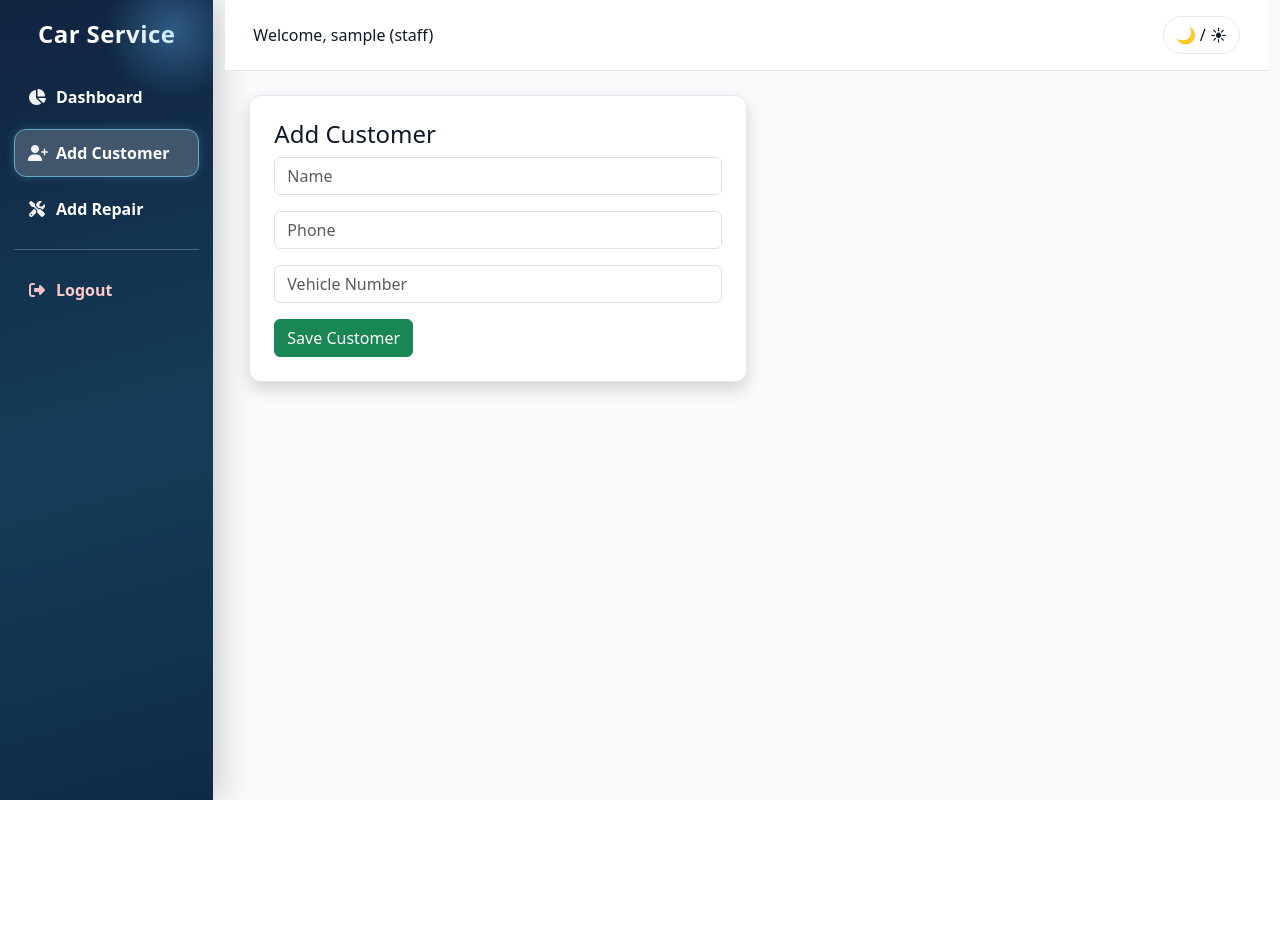
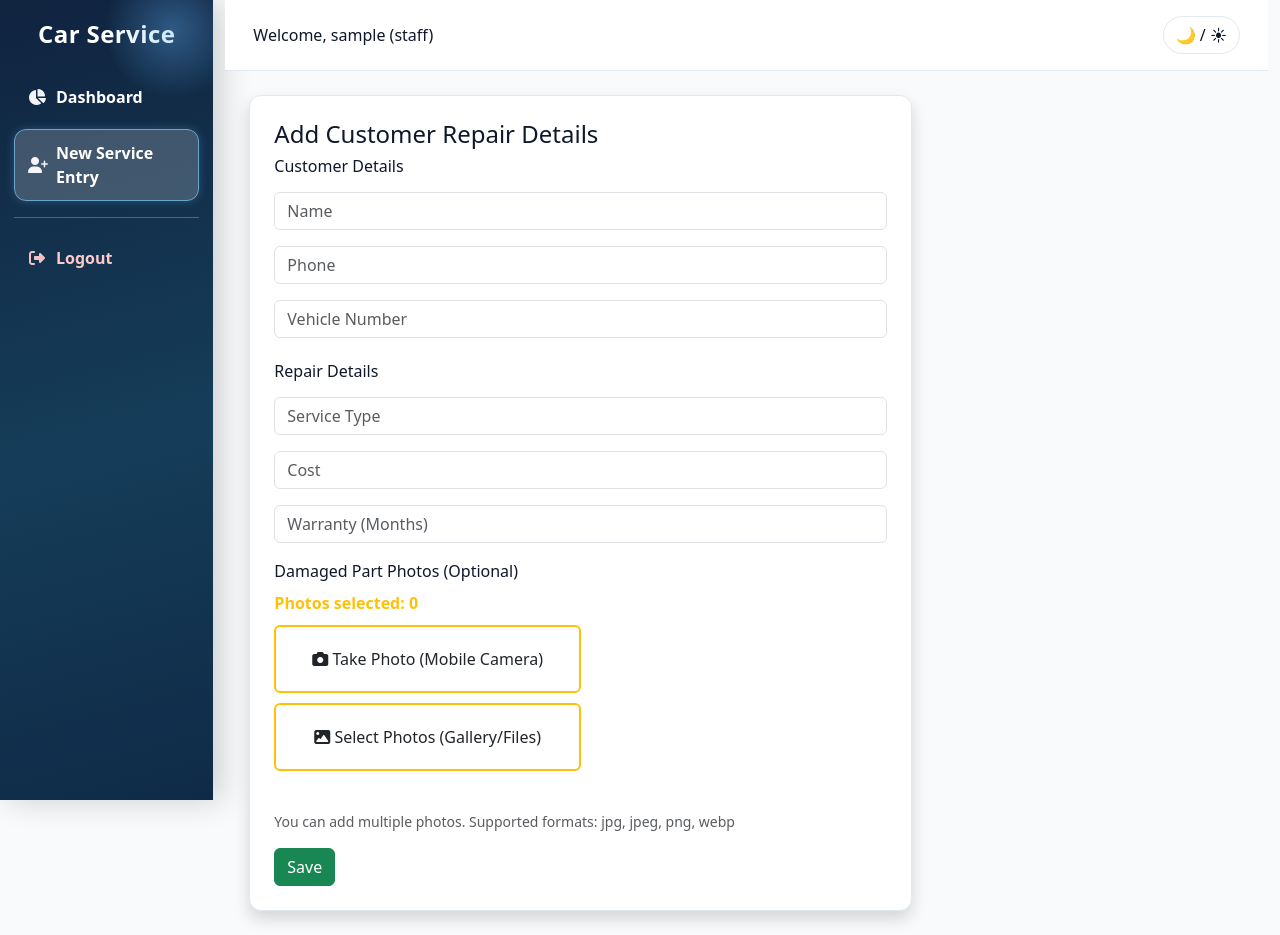
Before and after one commit to dravidmathavan707-design/car_correction, a Flask app: page /add_customer in a window 1280 px wide. Before the commit the page ends 800 px from the top, so only its background shows below. Run offline with Flask 3, Linux system fonts and the light colour scheme; the visitor is signed in with stand-in values (Sample User, id 1).

Commit message:
Merge customer and repair entry flow

```diff
--- a/app.py
+++ b/app.py
@@ -3,7 +3,6 @@ from pymongo import MongoClient
 from pymongo.errors import PyMongoError, ServerSelectionTimeoutError
 from werkzeug.security import generate_password_hash, check_password_hash
 from werkzeug.utils import secure_filename
-from werkzeug.exceptions import RequestEntityTooLarge
 from functools import wraps
 from datetime import datetime
 from bson.objectid import ObjectId
@@ -17,7 +16,6 @@ if os.path.isabs(UPLOAD_FOLDER):
     app.config['UPLOAD_FOLDER'] = UPLOAD_FOLDER
 else:
     app.config['UPLOAD_FOLDER'] = os.path.join(app.root_path, UPLOAD_FOLDER)
-app.config['MAX_CONTENT_LENGTH'] = MAX_CONTENT_LENGTH
 
 os.makedirs(app.config['UPLOAD_FOLDER'], exist_ok=True)
 
@@ -57,14 +55,6 @@ def handle_internal_error(_error):
         "login.html",
         error="Temporary server error. Please try again in a moment."
     ), 500
-
-
-@app.errorhandler(RequestEntityTooLarge)
-def handle_file_too_large(_error):
-    return render_template(
-        "add_repair.html",
-        error="Upload is too large. Please keep total photos under 10 MB."
-    ), 413
 
 # ---------------- ROLE DECORATOR ----------------
 def roles_required(*roles):
@@ -170,16 +160,49 @@ def dashboard():
 @roles_required("admin", "staff")
 def add_customer():
     if request.method == "POST":
+        uploaded_photos = request.files.getlist("damage_photos")
+
+        valid_photos = [p for p in uploaded_photos if p and p.filename != ""]
+
+        damage_photo_paths = []
+
+        for photo in valid_photos:
+            if not allowed_file(photo.filename):
+                return render_template(
+                    "add_customer.html",
+                    error="Only image files are allowed (jpg, jpeg, png, webp)."
+                )
+
+            filename = secure_filename(photo.filename)
+            extension = filename.rsplit(".", 1)[1].lower()
+            unique_filename = f"{uuid.uuid4().hex}.{extension}"
+            save_path = os.path.join(app.config['UPLOAD_FOLDER'], unique_filename)
+            photo.save(save_path)
+            damage_photo_paths.append(f"uploads/repairs/{unique_filename}")
+
+        customer_name = request.form["name"]
+
         db.customers.insert_one({
-            "name": request.form["name"],
+            "name": customer_name,
             "phone": request.form["phone"],
             "vehicle": request.form["vehicle"],
             "created_at": datetime.now(),
             "is_deleted": False
         })
+
+        db.repairs.insert_one({
+            "customer": customer_name,
+            "service": request.form["service"],
+            "cost": request.form["cost"],
+            "warranty": request.form["warranty"],
+            "damage_photos": damage_photo_paths,
+            "status": "Pending",
+            "created_at": datetime.now()
+        })
+
         return redirect("/dashboard")
 
-    return render_template("add_customer.html")
+    return render_template("add_customer.html", error=None)
 
 @app.route("/delete_customer/<id>")
 @roles_required("admin", "staff")
@@ -194,48 +217,10 @@ def delete_customer(id):
     return redirect("/dashboard")
 
 # ---------------- REPAIR ----------------
-@app.route("/add_repair", methods=["GET", "POST"])
+@app.route("/add_repair", methods=["GET"])
 @roles_required("admin", "staff")
 def add_repair():
-    if request.method == "POST":
-        uploaded_photos = request.files.getlist("damage_photos")
-
-        # Validate photo limit (max 13 photos per customer)
-        valid_photos = [p for p in uploaded_photos if p and p.filename != ""]
-        if len(valid_photos) > 13:
-            return render_template(
-                "add_repair.html",
-                error="Maximum 13 photos allowed per customer. Please reduce the number of photos."
-            )
-
-        damage_photo_paths = []
-
-        for photo in valid_photos:
-            if not allowed_file(photo.filename):
-                return render_template(
-                    "add_repair.html",
-                    error="Only image files are allowed (jpg, jpeg, png, webp)."
-                )
-
-            filename = secure_filename(photo.filename)
-            extension = filename.rsplit(".", 1)[1].lower()
-            unique_filename = f"{uuid.uuid4().hex}.{extension}"
-            save_path = os.path.join(app.config['UPLOAD_FOLDER'], unique_filename)
-            photo.save(save_path)
-            damage_photo_paths.append(f"uploads/repairs/{unique_filename}")
-
-        db.repairs.insert_one({
-            "customer": request.form["customer"],
-            "service": request.form["service"],
-            "cost": request.form["cost"],
-            "warranty": request.form["warranty"],
-            "damage_photos": damage_photo_paths,
-            "status": "Pending",
-            "created_at": datetime.now()
-        })
-        return redirect("/dashboard")
-
-    return render_template("add_repair.html", error=None)
+    return redirect("/add_customer")
 
 @app.route("/delete_repair/<id>")
 @roles_required("admin", "staff")
--- a/templates/add_customer.html
+++ b/templates/add_customer.html
@@ -1,15 +1,178 @@
 {% extends "base.html" %}
 {% block content %}
 
-<div class="card p-4 shadow col-md-6">
-    <h4>Add Customer</h4>
+<style>
+    .photo-option-btn {
+        width: 50%;
+        padding: 20px;
+        margin-bottom: 10px;
+        font-size: 16px;
+        border: 2px solid #ffc107;
+        background-color: #fff;
+        cursor: pointer;
+        transition: all 0.3s;
+    }
+    .photo-option-btn:hover {
+        background-color: #ffc107;
+        color: white;
+    }
+    .photo-preview {
+        display: grid;
+        grid-template-columns: repeat(auto-fill, minmax(100px, 1fr));
+        gap: 10px;
+        margin: 15px 0;
+    }
+    .photo-item {
+        position: relative;
+        overflow: hidden;
+        border-radius: 5px;
+    }
+    .photo-item img {
+        width: 100%;
+        height: 100px;
+        object-fit: cover;
+    }
+    .photo-item .remove-photo {
+        position: absolute;
+        top: 0;
+        right: 0;
+        background: rgba(255, 0, 0, 0.8);
+        color: white;
+        border: none;
+        padding: 3px 8px;
+        cursor: pointer;
+        font-size: 12px;
+    }
+    .photo-count {
+        font-weight: bold;
+        color: #ffc107;
+        margin-bottom: 10px;
+    }
+    .hidden-input {
+        display: none;
+    }
+</style>
 
-    <form method="POST">
+<div class="card p-4 shadow col-md-8">
+    <h4>Add Customer Repair Details</h4>
+
+    {% if error %}
+    <div class="alert alert-danger" role="alert">
+        {{ error }}
+    </div>
+    {% endif %}
+
+    <form method="POST" enctype="multipart/form-data">
+        <h6 class="mb-3">Customer Details</h6>
         <input type="text" name="name" class="form-control mb-3" placeholder="Name" required>
         <input type="text" name="phone" class="form-control mb-3" placeholder="Phone" required>
         <input type="text" name="vehicle" class="form-control mb-3" placeholder="Vehicle Number" required>
-        <button class="btn btn-success">Save Customer</button>
+
+        <h6 class="mb-3 mt-4">Repair Details</h6>
+        <input type="text" name="service" class="form-control mb-3" placeholder="Service Type" required>
+        <input type="number" name="cost" class="form-control mb-3" placeholder="Cost" required>
+        <input type="number" name="warranty" class="form-control mb-3" placeholder="Warranty (Months)">
+
+        <label class="form-label">Damaged Part Photos (Optional)</label>
+
+        <div class="photo-count">
+            Photos selected: <span id="photo-count">0</span>
+        </div>
+
+        <input type="file" id="camera-input" name="damage_photos" class="hidden-input" accept="image/*" capture="environment" multiple>
+        <input type="file" id="gallery-input" name="damage_photos" class="hidden-input" accept="image/*" multiple>
+
+        <button type="button" class="btn photo-option-btn" id="camera-btn">
+            <i class="fas fa-camera"></i> Take Photo (Mobile Camera)
+        </button>
+        <button type="button" class="btn photo-option-btn" id="gallery-btn">
+            <i class="fas fa-image"></i> Select Photos (Gallery/Files)
+        </button>
+
+        <div class="photo-preview" id="photo-preview"></div>
+
+        <small class="text-muted d-block mb-3">
+            You can add multiple photos. Supported formats: jpg, jpeg, png, webp
+        </small>
+
+        <button class="btn btn-success">Save</button>
     </form>
 </div>
 
+<script>
+    let selectedFiles = [];
+    const cameraInput = document.getElementById('camera-input');
+    const galleryInput = document.getElementById('gallery-input');
+    const cameraBtn = document.getElementById('camera-btn');
+    const galleryBtn = document.getElementById('gallery-btn');
+    const photoPreview = document.getElementById('photo-preview');
+    const photoCount = document.getElementById('photo-count');
+
+    cameraBtn.addEventListener('click', (e) => {
+        e.preventDefault();
+        cameraInput.click();
+    });
+
+    galleryBtn.addEventListener('click', (e) => {
+        e.preventDefault();
+        galleryInput.click();
+    });
+
+    function handleFileSelection(files) {
+        for (let file of files) {
+            if (!selectedFiles.some(f => f.name === file.name && f.size === file.size)) {
+                selectedFiles.push(file);
+            }
+        }
+        updatePreview();
+        updatePhotoCount();
+    }
+
+    function updatePhotoCount() {
+        photoCount.textContent = selectedFiles.length;
+    }
+
+    function updatePreview() {
+        photoPreview.innerHTML = '';
+        selectedFiles.forEach((file, index) => {
+            const reader = new FileReader();
+            reader.onload = (e) => {
+                const photoItem = document.createElement('div');
+                photoItem.className = 'photo-item';
+                photoItem.innerHTML = `
+                    <img src="${e.target.result}" alt="Photo ${index + 1}">
+                    <button type="button" class="remove-photo" data-index="${index}">✕</button>
+                `;
+                photoPreview.appendChild(photoItem);
+
+                photoItem.querySelector('.remove-photo').addEventListener('click', (e) => {
+                    e.preventDefault();
+                    selectedFiles.splice(index, 1);
+                    updatePreview();
+                    updatePhotoCount();
+                });
+            };
+            reader.readAsDataURL(file);
+        });
+    }
+
+    cameraInput.addEventListener('change', (e) => {
+        handleFileSelection(Array.from(e.target.files));
+    });
+
+    galleryInput.addEventListener('change', (e) => {
+        handleFileSelection(Array.from(e.target.files));
+    });
+
+    document.querySelector('form').addEventListener('submit', (e) => {
+        const dataTransfer = new DataTransfer();
+        selectedFiles.forEach(file => {
+            dataTransfer.items.add(file);
+        });
+
+        cameraInput.files = dataTransfer.files;
+        galleryInput.files = dataTransfer.files;
+    });
+</script>
+
 {% endblock %}
--- a/templates/base.html
+++ b/templates/base.html
@@ -259,11 +259,8 @@
             </a>
             {% endif %}
 
-            <a href="/add_customer" class="menu-link {% if request.path == '/add_customer' %}active{% endif %}">
-                <i class="fa-solid fa-user-plus"></i> Add Customer
-            </a>
-            <a href="/add_repair" class="menu-link {% if request.path == '/add_repair' %}active{% endif %}">
-                <i class="fa-solid fa-screwdriver-wrench"></i> Add Repair
+            <a href="/add_customer" class="menu-link {% if request.path == '/add_customer' or request.path == '/add_repair' %}active{% endif %}">
+                <i class="fa-solid fa-user-plus"></i> New Service Entry
             </a>
 
             <hr>
```
Also changed, not shown: templates/add_repair.html (+3 -9 lines).
